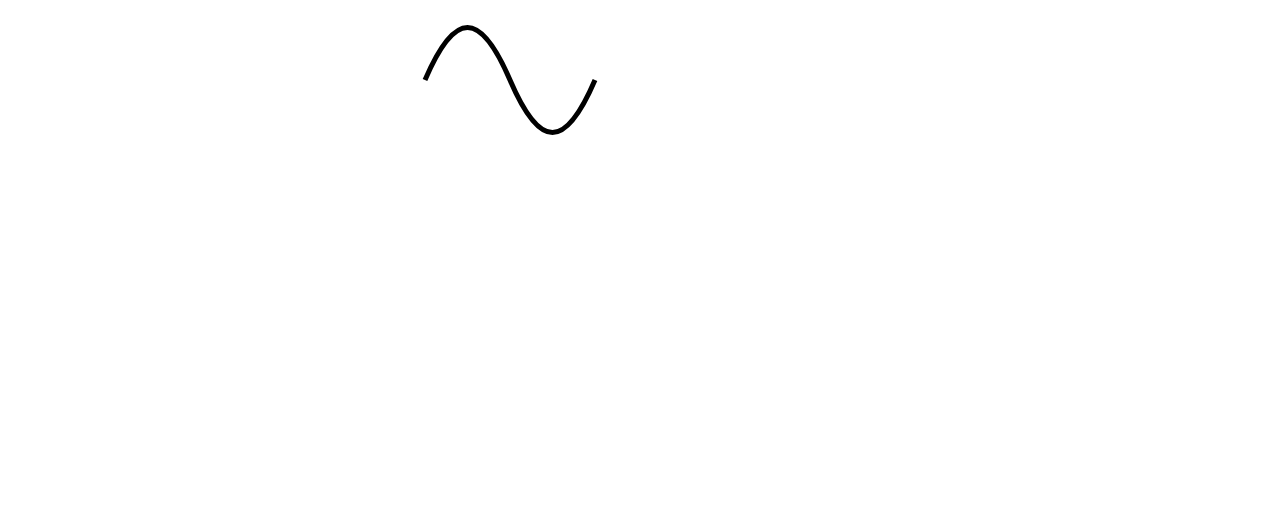
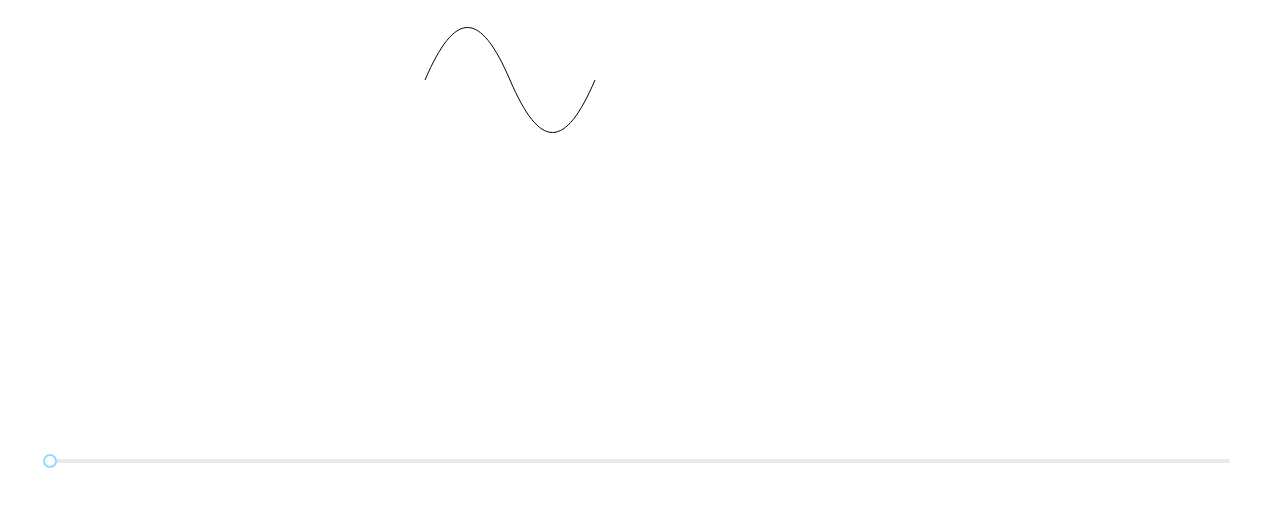
Before and after one commit to seanhaneberg/svg-experiments, a React (Create React App) app: page / in a window 1280 px wide. Shown: the top 506 px of the page. Built offline with nearby package versions, Linux system fonts and the light colour scheme.

Commit message:
hooked up a slider to curve

```diff
--- a/src/App.jsx
+++ b/src/App.jsx
@@ -1,14 +1,27 @@
 import React, { Component } from 'react';
+import Slider from 'rc-slider';
 import SVGWave from './SVGWave';
 import './App.css';
+import 'rc-slider/assets/index.css';
 
 class App extends Component {
+  constructor(props) {
+    super(props);
+    this.state = { strokeWidth: 1 };
+  }
+
+  handleChange(val) {
+    this.setState({ strokeWidth: val });
+  }
+
   render() {
+    const svg = <SVGWave strokeWidth={this.state.strokeWidth} />;
     return (
       <div className="App">
-        <SVGWave
-          strokeWidth="5"
-        />
+        {svg}
+        <div style={{ padding: 50 }}>
+          <Slider onChange={this.handleChange.bind(this)} />
+        </div>
       </div>
     );
   }
```
